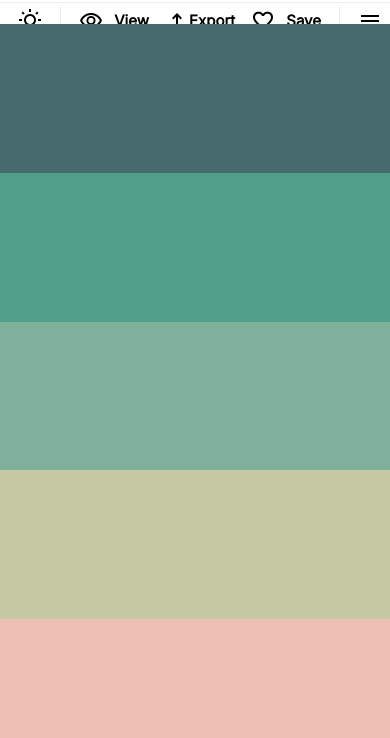
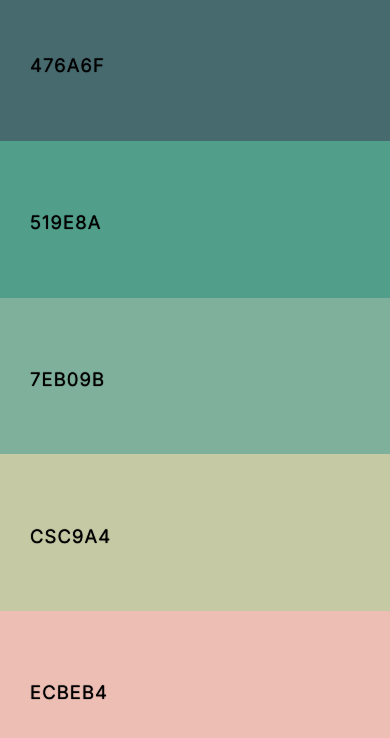
Before and after one commit to Stanwukong/Coolors_project, a plain HTML site: page index.html in a window 390 px wide. Shown: the part 76-814 px from the top of the page. Drawn offline with nearby package versions, Linux system fonts and the light colour scheme.

Commit message:
Added 767px query

```diff
--- a/style.css
+++ b/style.css
@@ -794,8 +794,27 @@ main div p{
 		display: flex;
 		flex-direction: column;
 	}
+	.scnd{
+		display: none;
+	}
+	main{
+		position: absolute;
+		top: 60px;
+	}
 	main div{
 		height: 20%;
 		width: 100%;
 	}
+	main div h2{
+		position: relative;
+		top: 35%;
+		left: 30px;
+		display: flex;
+		text-align: center;
+		font-size: 2.2vh;
+		font-weight: 400;
+		letter-spacing: 1px;
+
+
+	}
 }
```
